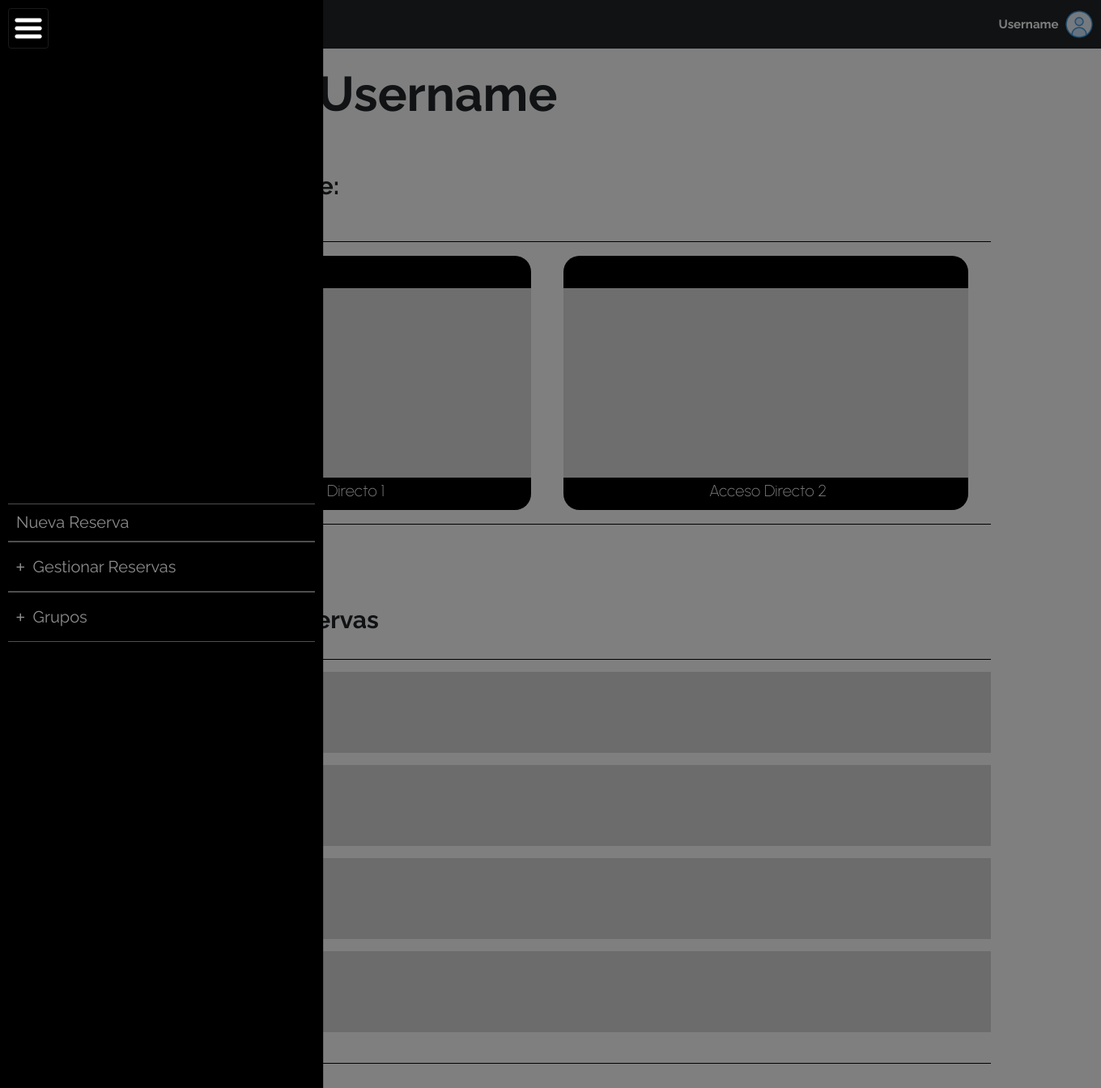
After one commit to VertetzSwre/Vertetz, a PHP site: the page made by vista/public/pestañaPrincipal.html in a window 1360 px wide, after a click that opens the changed part. The commit adds this page. Shown: the whole page at 81% size. Run offline with PHP 8.4, Linux system fonts and the light colour scheme.

Commit message:
Commit de cambios en la capa vista.
Se hicieron cambios al nivel de implementación del software, de todas formas, quedan algunas pestañas por implementar y por diseñar.

Se agregaron:
- Casi todas las pestañas relacionadas a la integración del software, siguiendo todo su diseño en base al Figma
- Se añadió la API de Bootstrap para el uso y la implementación del menú lateral, con sus correspondientes enlaces para el correcto funcionamiento del mismo.
- Se añadieron funciones en JS para manejar el menú lateral.

```diff
--- a/vista/public/css/styles.css
+++ b/vista/public/css/styles.css
@@ -9,15 +9,28 @@
 html {
     font-size: 62.5%;
     width: 100vmax;
+    height: 100vh;
+    margin: 0;
+    overflow-x: hidden;
 }
 
 body {
     font-size: 16px; /* 1rem = 10px */
+
     margin: 0;
+    height: 100vh;
+    overflow-x: hidden;
 }
 
+/* --------------------------------------------- LOGIN --------------------------------------------- */
+
 .mainContainer {
+    margin: 0;
+    padding: 0;
     display: flex;
+    flex-direction: column;
+    min-height: 100vh; /* Asegura que ocupe al menos el 100% del viewport */
+    padding-top: 7rem; /* Ajusta este valor según la altura de tu navbar */
 }
 
 @media (max-width: 1200px) {
@@ -226,6 +239,185 @@ fieldset .appName {
     color: #000;
 }
 
+/* --------------------------------------------- Pestaña Principal --------------------------------------------- */
+
+.offcanvas-body li {
+    border-top: 0.5px solid rgba(255, 255, 255, 0.305);
+    border-bottom: 0.5px solid rgba(255, 255, 255, 0.305);
+    padding: 1rem;
+}
+
+ul .dropdown-menu {
+    background-color: transparent;
+    border: none;
+
+    display: none; /* Oculta el menú desplegable por defecto */
+    position: absolute; /* Asegura que el menú se posicione correctamente */
+}
+
+ul .dropdown-menu li {
+    border: none;
+    font-size: 1.5rem;
+    color: white;
+}
+
+ul.dropdown-menu li a:hover {
+    background-color: transparent !important;
+}
+
+.dropdown-item {
+    color: white !important;
+    margin: 0;
+}
+
+.nav-link .fas { /*Clase que modifica los signos de suma de los dropdowns*/
+    font-size: 1.2rem; /* Ajusta el tamaño del icono de suma*/
+    vertical-align: middle; /* Alinea verticalmente el ícono con el texto */
+}
+
+.sectionAccesosRecientes {
+    margin: 0 auto;
+    width: 80%;
+    height: 35rem;
+    display: flex;
+    align-items: center;
+    overflow-x: auto; /* Permite el deslizamiento horizontal */
+    border-top: #000 solid 1px;
+    border-bottom: #000 solid 1px;
+}
+
+.slider {
+    width: 100%;
+    height: 100%;
+    display: flex;
+    overflow-x: auto;
+    align-items: center;
+    flex-wrap: nowrap; /* Evita que los elementos se envuelvan */
+}
+
+.slider-item {
+    position: relative; /* Necesario para que los pseudo-elementos se posicionen correctamente */
+    margin: 0 2rem;
+    min-width: 50rem;
+    height: 90%;
+    text-align: center;
+    background-color: #ddd;
+    border-radius: 2rem;
+}
+
+.slider-item::before,
+.slider-item::after {
+    content: '';
+    position: absolute;
+    left: 0;
+    right: 0;
+    height: 4rem; /* Ajusta la altura según sea necesario */
+    background-color: #000;
+}
+
+.slider-item::before {
+    top: 0;
+    border-top-left-radius: 2rem;
+    border-top-right-radius: 2rem;
+}
+
+.slider-item::after {
+    bottom: 0;
+    border-bottom-left-radius: 2rem;
+    border-bottom-right-radius: 2rem;
+}
+.sectionProximasReservas {
+    width: 80%;
+    height: 50rem;
+    margin: 3rem auto;
+
+    border-top: 1px solid #000;
+    border-bottom: 1px solid #000;
+}
+
+.itemReserva {
+    width: 100%;
+    height: 10rem;
+    background-color: #d9d9d9;
+
+    margin: 1.5rem 0;
+}
+
+/* --------------------------------------------- Gestion de Reservas --------------------------------------------- */
+
+.sectionItemsReserva {
+    width: 80%;
+    height: 65rem;
+    margin: 0 auto;
+    display: grid;
+    grid-template-columns: repeat(2, 1fr); /* Dos columnas */
+    grid-template-rows: repeat(2, 1fr); /* Dos filas */
+    gap: 0.1rem; /* Espacio entre los elementos */
+    place-items: center;
+
+}
+
+.itemsGestionarReserva {
+    width: 80%;
+    height: 90%;
+    margin: 1rem;
+    position: relative;
+
+    background-color: #d9d9d9;
+}
+
+.itemsGestionarReserva::before,
+.itemsGestionarReserva::after {
+    content: '';
+    position: absolute;
+    left: 0;
+    right: 0;
+    height: 3rem; /* Ajusta la altura según sea necesario */
+    background-color: #000;
+}
+
+.itemsGestionarReserva::before {
+    top: 0;
+    border-top-left-radius: 2rem;
+    border-top-right-radius: 2rem;
+}
+
+.itemsGestionarReserva::after {
+    bottom: 0;
+    border-bottom-left-radius: 2rem;
+    border-bottom-right-radius: 2rem;
+}
+
+/* --------------------------------------------- Mis reservas --------------------------------------------- */
+
+.sectionBuscarReservas {
+    width: 100%;
+    height: 4.5rem;
+    margin: 0 auto;
+}
+
+.inputBusqueda {
+    width: 80%;
+    height: 4.5rem;
+    margin: 0 3rem 0 5rem;
+    padding: 0 1rem;
+    border: 3px solid #d9d9d9;
+    border-radius: 3rem;
+    outline: none;
+
+    font-size: 1.6rem;
+}
+
+.sectionListadoReservas {
+    width: 95%;
+    height: 50rem;
+    margin: 3rem auto;
+
+    border-top: 1px solid #000;
+    border-bottom: 1px solid #000;
+}
+
+
 
 
 /* Utilidades */
--- a/vista/public/js/script.js
+++ b/vista/public/js/script.js
@@ -0,0 +1,54 @@
+function mostrarNavbar() { //Esta funcion es reutilizable, se usa para cada HTML que requiera un navbar.
+    const navbarHTML = `
+    <header>
+        <nav class="navbar navbar-dark bg-dark fixed-top">
+            <div class="container-fluid justify-content-none">
+                <!--NAV BUTTON-->
+                <button class="navbar-toggler" type="button" data-bs-toggle="offcanvas" data-bs-target="#menuLateral" aria-controls="offcanvasDarkNavbar" aria-label="Toggle navigation" style="width: 5rem; height: 5rem; display: grid; place-content: center;">
+                    <span class="navbar-toggler-icon" style="background-image: url('../public/img/img-menuHamburguesa.png'); width: 4rem; height: 4rem;"></span>
+                </button>
+                <a href="pestañaPrincipal.html" style="position: absolute; left: 8rem;"><img src="img/Imagotipo.png" style="width: 4rem; height: 100%;"></a>
+                <div class="d-flex align-items-center ms-auto">
+                    <span class="navbar-text me-2" style="color: white; font-family: 'Raleway', sans-serif; font-size: 1.5rem; font-weight: 700;">Username</span>
+                    <img src="img/usuario.png" style="width: 4rem; height: 4rem;">
+                </div>
+                <!--OFFCANVAS MAIN CONTAINER START-->
+                <div class="offcanvas offcanvas-start text-bg-dark" tabindex="-1" id="menuLateral">
+                    <div class="offcanvas-header" style="background-color: #000;">
+                        <button class="navbar-toggler" type="button" data-bs-toggle="offcanvas" data-bs-target="#menuLateral" aria-controls="offcanvasDarkNavbar" aria-label="Toggle navigation" style="width: 5rem; height: 5rem; display: grid; place-content: center;">
+                            <span class="navbar-toggler-icon" style="background-image: url('../public/img/img-menuHamburguesa.png'); width: 4rem; height: 4rem;"></span>
+                        </button>
+                    </div>
+                    <!--OFFCANVAS MENU LINKS START-->
+                    <div class="offcanvas-body d-flex flex-column justify-content-center px-0-auto" style="background-color: #000;">
+                        <ul class="navbar-nav fs-2 justify-content-evenly">
+                            <li class="nav-item p3 py-md-1"><a href="crearReserva.html" class="nav-link">Nueva Reserva</a></li>
+                            <li class="nav-item dropdown">
+                                <a class="nav-link " role="button" data-bs-toggle="dropdown" aria-expanded="false">
+                                    <i class="fas fa-plus" style="margin-right: 0.5rem;"></i> Gestionar Reservas
+                                </a>
+                                <ul class="dropdown-menu">
+                                    <li style="list-style: disc;"><a class="dropdown-item" href="crearReserva.html">Crear Reserva</a></li>
+                                    <li style="list-style: disc;"><a class="dropdown-item" href="misReservas.html">Mis Reservas</a></li>
+                                    <li style="list-style: disc;"><a class="dropdown-item" href="calendario.html">Calendario</a></li>
+                                    <li style="list-style: disc;"><a class="dropdown-item" href="ayuda.html">Ayuda</a></li>
+                                </ul>
+                            </li>
+                            <li class="nav-item dropdown">
+                                <a class="nav-link " href="#" role="button" data-bs-toggle="dropdown" aria-expanded="false">
+                                    <i class="fas fa-plus" style="margin-right: 0.5rem;"></i> Grupos
+                                </a>
+                                <ul class="dropdown-menu">
+                                    <li style="list-style: disc;"><a class="dropdown-item" href="#">Secundaria Impulso</a></li>
+                                    <li style="list-style: disc;"><a class="dropdown-item" href="#">Primaria Impulso</a></li>
+                                </ul>
+                            </li>
+                        </ul>
+                    </div>
+                </div>
+            </div>
+        </nav>
+    </header>
+    `;
+    document.body.insertAdjacentHTML('afterbegin', navbarHTML);
+}
--- a/vista/public/login.html
+++ b/vista/public/login.html
@@ -23,10 +23,10 @@
 <div class="mainContainer">
     <main>
         <section>
-            <h1>Bienvenido a <br>Roomanagy</h1>
+            <h1>Bienvenido a <br> Roomanagy</h1>
             <p>Bienvenido a nuestra aplicación de gestión de espacios y áreas comunes!
             Simplifica la reserva y administración de aulas, auditorios, laboratorios y más,
-            optimizando el uso de recursos y facilitando la planificación en tu centro educativo</p>
+            optimizando el uso de recursos y facilitando la planificación en tu centro educativo.</p>
         </section>
     </main>
 
--- /dev/null
+++ b/vista/public/pestañaPrincipal.html
@@ -0,0 +1,60 @@
+<!DOCTYPE html>
+<html lang="es">
+<head>
+    <meta charset="UTF-8">
+    <meta name="viewport" content="width=device-width, initial-scale=1.0">
+    <title>Inicio - Roomanagy</title>
+    <link rel="stylesheet" href="../public/css/normalize.css">
+    <link rel="stylesheet" href="../public/css/styles.css">
+    <link rel="preload" href="../public/css/styles.css" as="style">
+    <link rel="icon" href="../public/img/Imagotipo.png" type="image/x-icon">
+    <link rel="stylesheet" href="https://cdnjs.cloudflare.com/ajax/libs/font-awesome/6.0.0-beta3/css/all.min.css">
+    <!-- Boostrap CSS -->
+    <link href="https://cdn.jsdelivr.net/npm/bootstrap@5.3.3/dist/css/bootstrap.min.css" rel="stylesheet" integrity="sha384-QWTKZyjpPEjISv5WaRU9OFeRpok6YctnYmDr5pNlyT2bRjXh0JMhjY6hW+ALEwIH" crossorigin="anonymous">
+</head>
+<body>
+
+    <!--NAVBAR-->
+
+    <script src="js/script.js"></script>
+    <script>
+        mostrarNavbar();
+    </script>
+
+<div class="mainContainer">
+    <h1 style="font-family: Raleway, sans-serif; font-weight: 700; font-size: 6rem; margin: 1rem 3rem; display: inline-block;">Buenos dias Username</h1>
+
+    <h2 style="font-family: Raleway, sans-serif; font-weight: 700; font-size: 3rem; margin: 5rem; display: inline-block;">Accediste recientemente:</h2>
+
+<main style="margin: 0; padding: 0;">
+    <section class="sectionAccesosRecientes">
+        <div class="slider">
+            <div class="slider-item"><p style="font-size: 2rem; color: white; position: relative; left: 36%; top: 88%; z-index: 1;">Acceso Directo 1</p></div>
+            <div class="slider-item"><p style="font-size: 2rem; color: white; position: relative; left: 36%; top: 88%; z-index: 1;">Acceso Directo 2</p></div>
+            <div class="slider-item"><p style="font-size: 2rem; color: white; position: relative; left: 36%; top: 88%; z-index: 1;">Acceso Directo 3</p></div>
+            <div class="slider-item"><p style="font-size: 2rem; color: white; position: relative; left: 36%; top: 88%; z-index: 1;">Acceso Directo 4</p></div>
+            <div class="slider-item"><p style="font-size: 2rem; color: white; position: relative; left: 36%; top: 88%; z-index: 1;">Acceso Directo 5</p></div>
+            <div class="slider-item"><p style="font-size: 2rem; color: white; position: relative; left: 36%; top: 88%; z-index: 1;">Acceso Directo 6</p></div>
+            <div class="slider-item"><p style="font-size: 2rem; color: white; position: relative; left: 36%; top: 88%; z-index: 1;">Acceso Directo 7</p></div>
+        </div>
+      </section>
+
+      <h2 style="font-family: Raleway, sans-serif; font-weight: 700; font-size: 3rem; margin: 10rem 0 0 15rem; display: inline-block;">Tus próximas reservas</h2>
+    <section class="sectionProximasReservas">
+      <div class="itemReserva"></div>
+      <div class="itemReserva"></div>
+      <div class="itemReserva"></div>
+      <div class="itemReserva"></div>
+    </section>
+
+    </main>
+  </div>
+
+
+
+
+
+<!-- Boostrap JS -->
+<script src="https://cdn.jsdelivr.net/npm/bootstrap@5.3.3/dist/js/bootstrap.bundle.min.js" integrity="sha384-YvpcrYf0tY3lHB60NNkmXc5s9fDVZLESaAA55NDzOxhy9GkcIdslK1eN7N6jIeHz" crossorigin="anonymous"></script>
+</body>
+</html>
--- a/vista/public/registro.html
+++ b/vista/public/registro.html
@@ -3,7 +3,11 @@
 <head>
     <meta charset="UTF-8">
     <meta name="viewport" content="width=device-width, initial-scale=1.0">
-    <title>Registrar Usuario - Roomanagy</title>
+    <title>Registrarse - Roomanagy</title>
+    <link rel="stylesheet" href="../public/css/normalize.css">
+    <link rel="stylesheet" href="../public/css/styles.css">
+    <link rel="preload" href="../public/css/styles.css" as="style">
+    <link rel="icon" href="../public/img/Imagotipo.png" type="image/x-icon">
 </head>
 <body>
 
```
Also changed, not shown: vista/public/ayuda.html (added, +32 -0 lines), vista/public/calendario.html (added, +32 -0 lines), vista/public/crearReserva.html (added, +32 -0 lines), vista/public/gestionReservas.html (added, +42 -0 lines), vista/public/misReservas.html (added, +55 -0 lines), vista/public/img/anadir.png (added), vista/public/img/img-menuHamburguesa.png (added), vista/public/img/lupaBusqueda.png (added), vista/public/img/usuario.png (added).
